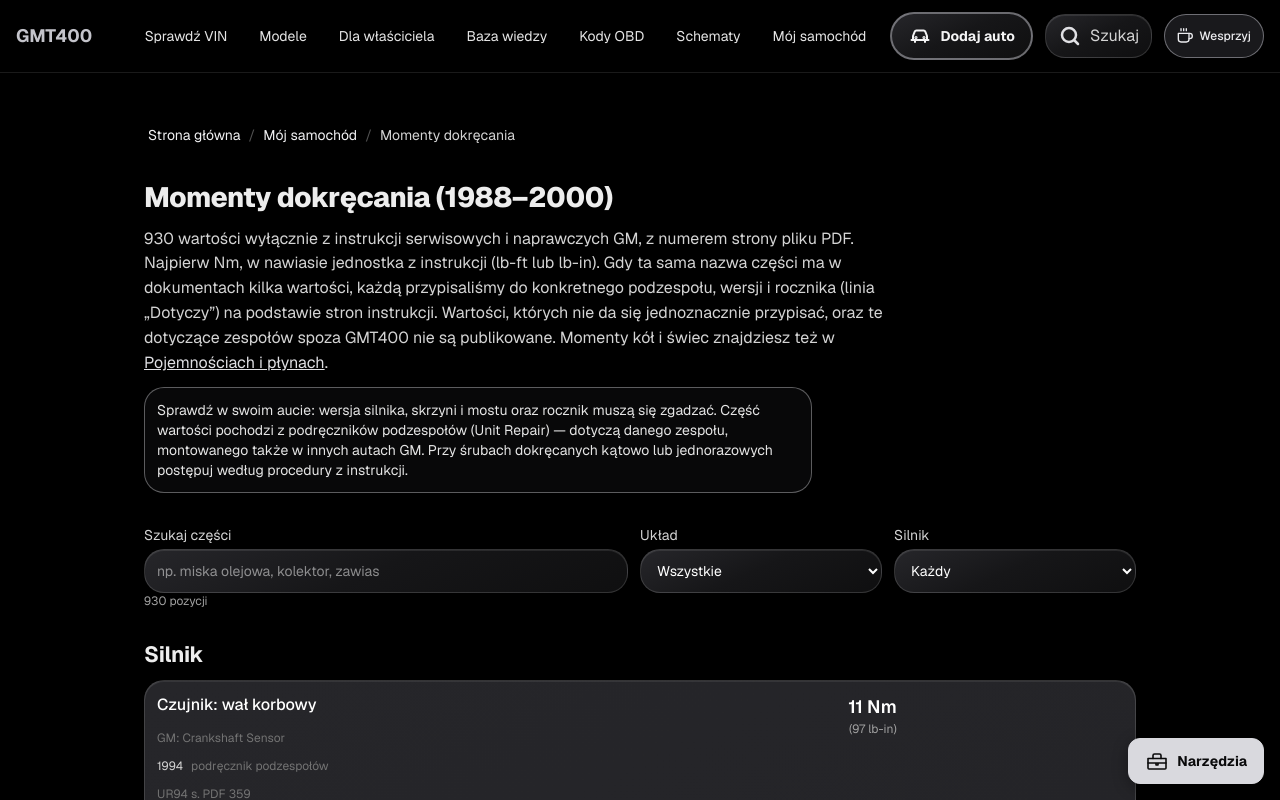
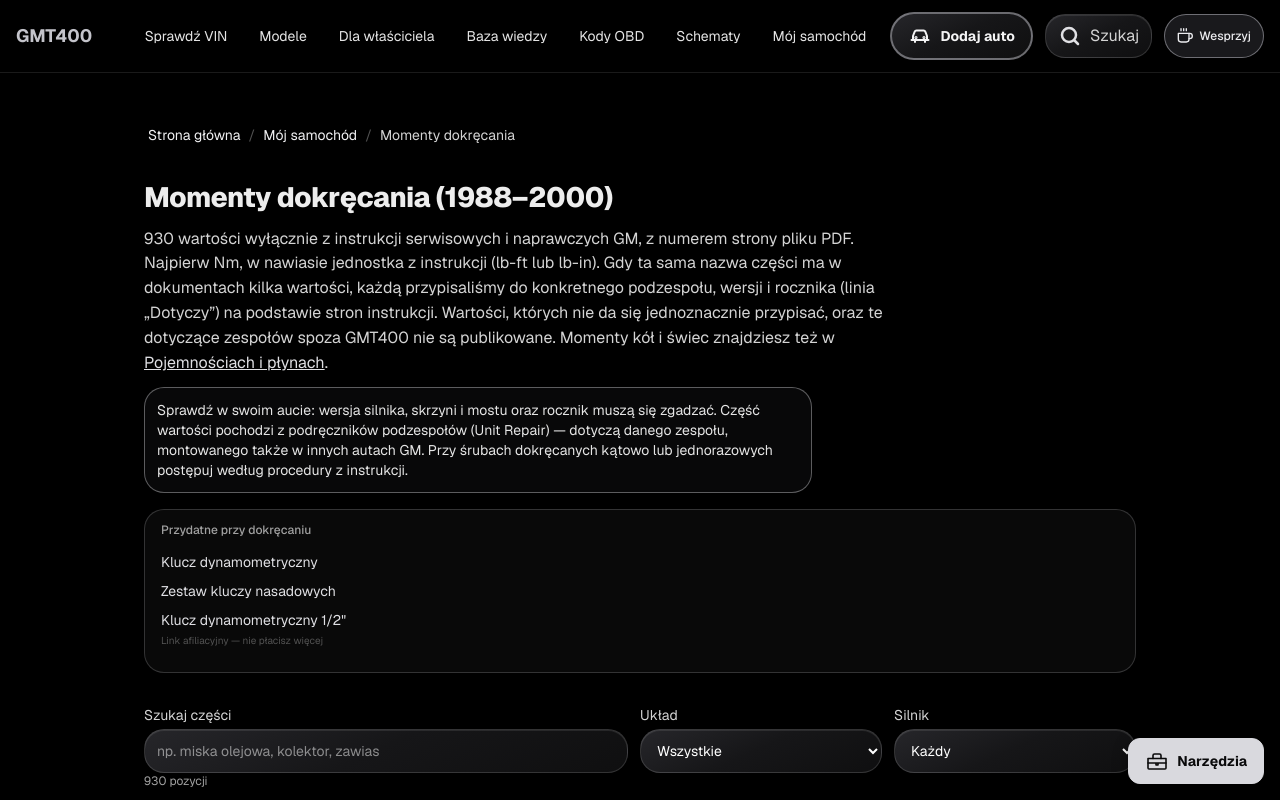
Before and after one commit to tsrc4mm9gg-netizen/gmt400-app, a Next.js app: page /momenty-dokrecania in a window 1280 px wide. Shown: the top 800 px of the page. Built offline with nearby package versions, Linux system fonts and the light colour scheme.

Commit message:
feat: add affiliate box to momenty-dokrecania page

```diff
--- a/src/app/momenty-dokrecania/page.tsx
+++ b/src/app/momenty-dokrecania/page.tsx
@@ -1,5 +1,6 @@
 import Link from 'next/link';
 import Breadcrumbs from '../ui/Breadcrumbs';
+import AffiliateBox from '../ui/AffiliateBox';
 import TorqueBrowser from './TorqueBrowser';
 import { TORQUE_ROWS } from '@/lib/torque-gm';
 
@@ -25,6 +26,14 @@ export default function MomentyPage() {
         podzespołów (Unit Repair) — dotyczą danego zespołu, montowanego także w innych autach GM. Przy śrubach dokręcanych kątowo lub
         jednorazowych postępuj według procedury z instrukcji.
       </p>
+      <AffiliateBox
+        title="Przydatne przy dokręcaniu"
+        items={[
+          { name: 'Klucz dynamometryczny', search: 'torque wrench' },
+          { name: 'Zestaw kluczy nasadowych', search: 'socket set metric' },
+          { name: 'Klucz dynamometryczny 1/2"', search: 'torque wrench 1/2 inch' },
+        ]}
+      />
       <TorqueBrowser />
     </div>
   );
```
